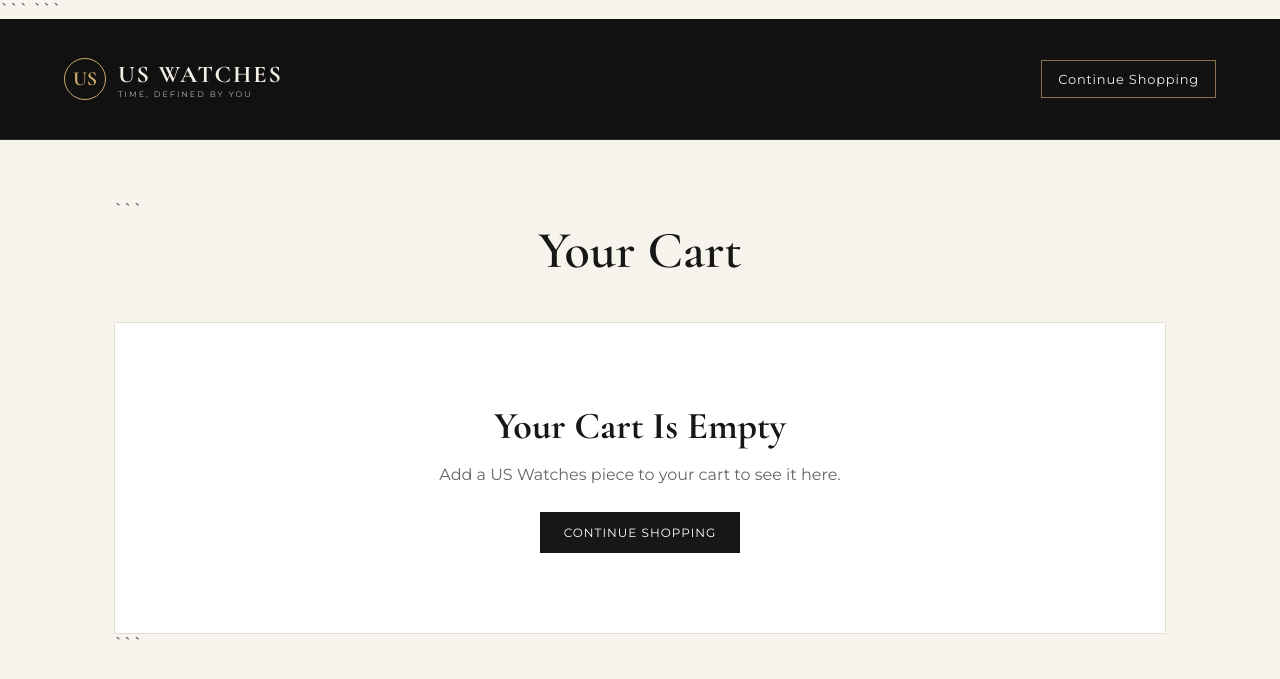
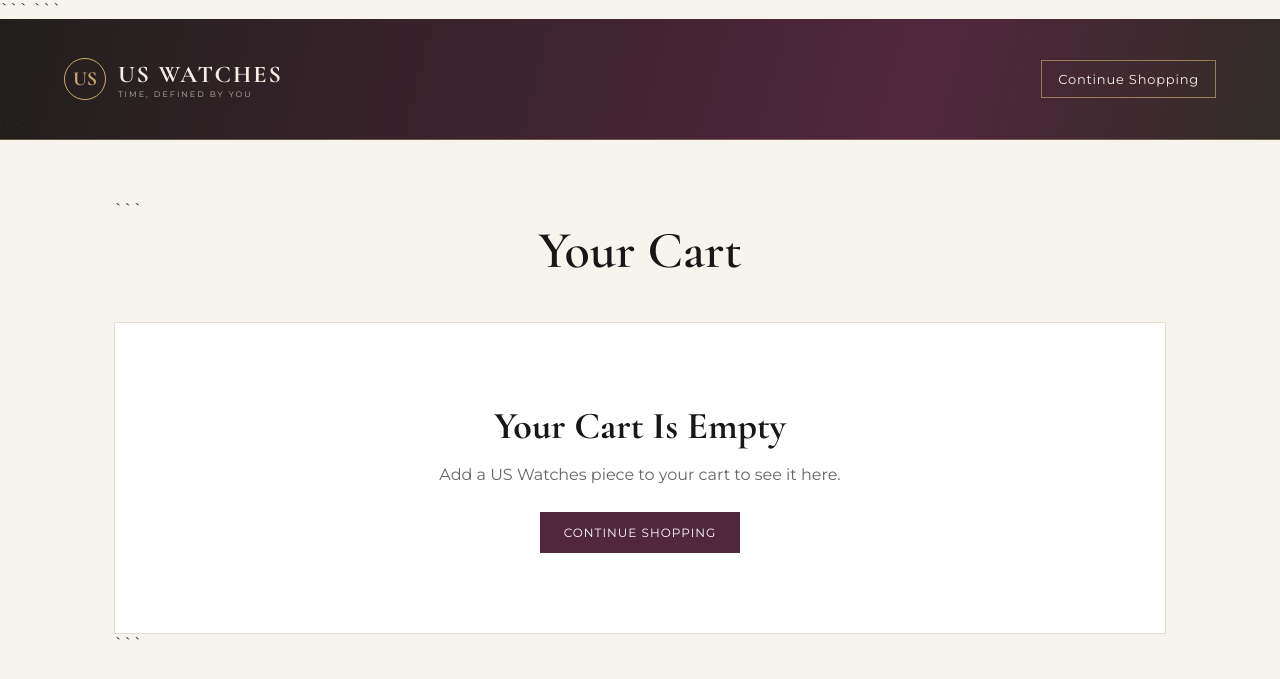
Before and after one commit to uswatches2026-beep/us-watches-pk, a Django app: page /cart/ in a window 1280 px wide. Shown: the top 679 px of the page. Run offline with Django 5.2, Linux system fonts and the light colour scheme.

Commit message:
Use plum palette on cart and collection pages

```diff
--- a/catalog/templates/catalog/cart.html
+++ b/catalog/templates/catalog/cart.html
@@ -34,8 +34,8 @@
     }
 
     header {
-        background: #111111;
-        border-bottom: 1px solid rgba(255,255,255,0.12);
+        background: linear-gradient(105deg, #211f1c, #52273d 72%, #302c26);
+        border-bottom: 1px solid rgba(211,189,142,0.34);
     }
 
     .header-inner {
@@ -264,7 +264,7 @@
     }
 
     .update-button {
-        background: #171717;
+        background: #52273d;
         color: #ffffff;
         border: none;
         padding: 8px 12px;
@@ -283,7 +283,7 @@
     }
 
     .summary {
-        background: #171717;
+        background: linear-gradient(135deg, #211f1c, #52273d);
         color: #ffffff;
         padding: 28px;
         position: sticky;
@@ -351,7 +351,7 @@
     .shop-button {
         display: inline-block;
         padding: 13px 24px;
-        background: #171717;
+        background: #52273d;
         color: #ffffff;
         text-decoration: none;
         font-size: 12px;
--- a/catalog/templates/catalog/collection.html
+++ b/catalog/templates/catalog/collection.html
@@ -23,13 +23,13 @@
         * { box-sizing: border-box; margin: 0; padding: 0; }
         body { background: var(--ivory); color: var(--text); font-family: "Montserrat", sans-serif; line-height: 1.6; }
         a { color: inherit; text-decoration: none; }
-        header { position: sticky; top: 0; z-index: 10; background: linear-gradient(105deg, var(--ink), #2b2823 55%, #353129); border-bottom: 1px solid rgba(182,154,104,.34); }
+        header { position: sticky; top: 0; z-index: 10; background: linear-gradient(105deg, #211f1c, #52273d 72%, #302c26); border-bottom: 1px solid rgba(211,189,142,.34); }
         .header-inner { width: min(1240px, calc(100% - 44px)); min-height: 76px; margin: auto; display: flex; align-items: center; justify-content: space-between; gap: 24px; }
         .brand { color: #fcfbf8; font-family: "Cormorant Garamond", serif; font-size: 27px; font-weight: 700; letter-spacing: 1.4px; line-height: 1; }
         .brand span { display: block; margin-top: 6px; color: var(--champagne-light); font-family: "Montserrat", sans-serif; font-size: 7px; font-weight: 600; letter-spacing: 2px; text-transform: uppercase; }
         .header-links { display: flex; align-items: center; gap: 22px; color: rgba(252,251,248,.82); font-size: 9px; font-weight: 700; letter-spacing: 1.2px; text-transform: uppercase; }
         .header-links a:hover { color: var(--champagne-light); }
-        .collection-hero { position: relative; overflow: hidden; padding: 62px 0 58px; background: radial-gradient(circle at 82% 20%, rgba(182,154,104,.13), transparent 28%), linear-gradient(125deg, var(--ink), var(--ink-soft)); color: var(--ivory); }
+        .collection-hero { position: relative; overflow: hidden; padding: 62px 0 58px; background: radial-gradient(circle at 88% 50%, rgba(201,169,97,.14), transparent 29%), radial-gradient(circle at 5% 100%, rgba(185,62,104,.27), transparent 31%), linear-gradient(135deg, #211f1c, #52273d); color: var(--ivory); }
         .collection-hero::after { content: ""; position: absolute; width: 280px; height: 280px; right: 8%; top: 12%; border: 1px solid rgba(211,189,142,.15); border-radius: 50%; box-shadow: 0 0 0 18px rgba(211,189,142,.025), 0 0 0 54px rgba(211,189,142,.018); pointer-events: none; }
         .hero-inner, .products-section { width: min(1160px, calc(100% - 44px)); margin: auto; }
         .back-link { position: relative; z-index: 1; display: inline-block; margin-bottom: 30px; color: var(--champagne-light); font-size: 9px; font-weight: 700; letter-spacing: 1.2px; text-transform: uppercase; }
@@ -52,7 +52,7 @@
         .product-name { margin-top: 7px; color: var(--ink); font-family: "Cormorant Garamond", serif; font-size: 29px; font-weight: 600; line-height: 1.05; }
         .product-price { margin-top: 12px; color: var(--ink-soft); font-size: 11px; font-weight: 700; }
         .product-actions { margin-top: auto; padding: 10px 20px 20px; }
-        .add-to-cart-button { width: 100%; padding: 12px 14px; border: 1px solid var(--ink); background: var(--ink); color: #fcfbf8; cursor: pointer; font-family: inherit; font-size: 8px; font-weight: 700; letter-spacing: 1.3px; text-transform: uppercase; transition: .2s ease; }
+        .add-to-cart-button { width: 100%; padding: 12px 14px; border: 1px solid #52273d; background: #52273d; color: #fcfbf8; cursor: pointer; font-family: inherit; font-size: 8px; font-weight: 700; letter-spacing: 1.3px; text-transform: uppercase; transition: .2s ease; }
         .add-to-cart-button:hover:not(:disabled) { border-color: var(--champagne); background: var(--champagne); color: var(--ink); }
         .add-to-cart-button:disabled { border-color: #aaa79f; background: #aaa79f; cursor: not-allowed; }
         .stock-note { margin-top: 7px; color: var(--muted); font-size: 7px; letter-spacing: .8px; text-align: center; text-transform: uppercase; }
```
